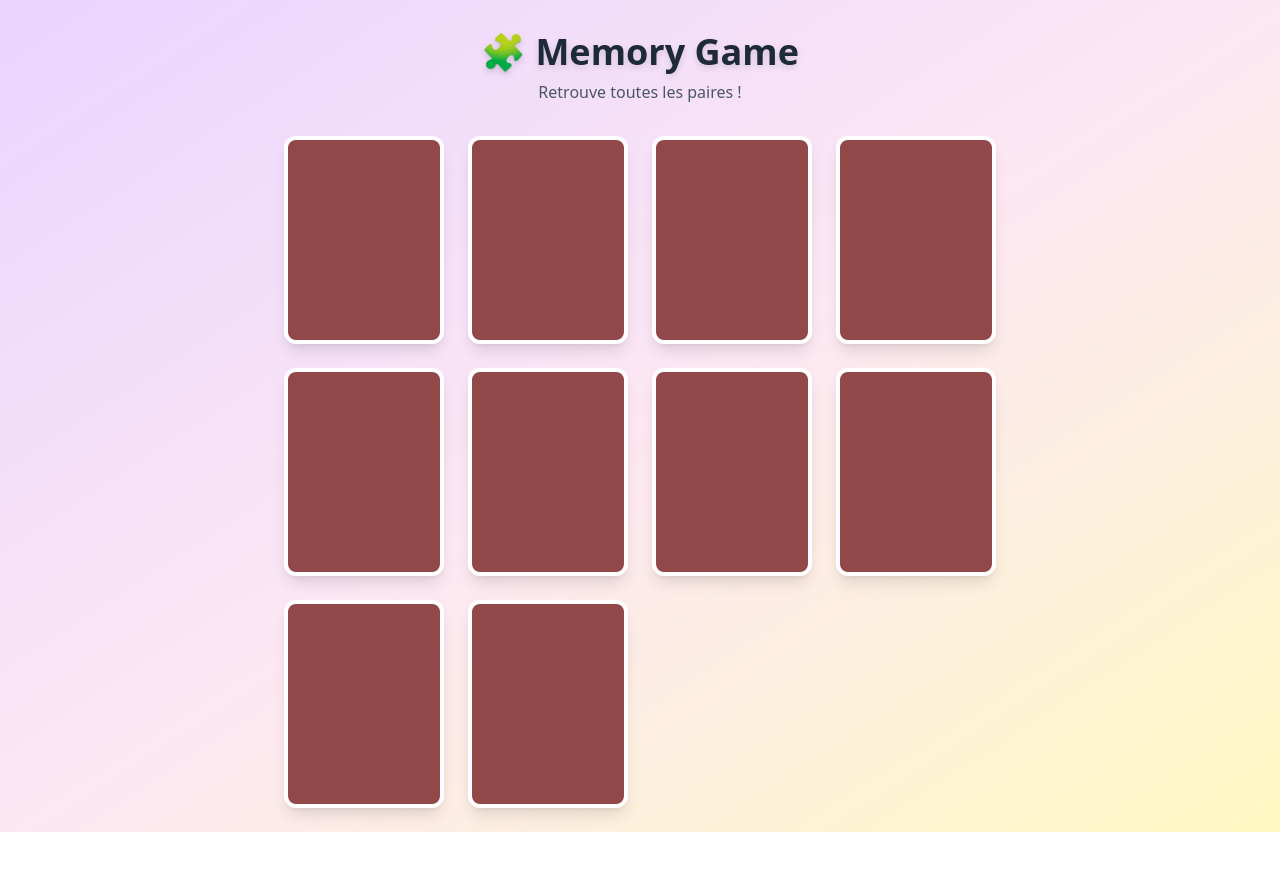
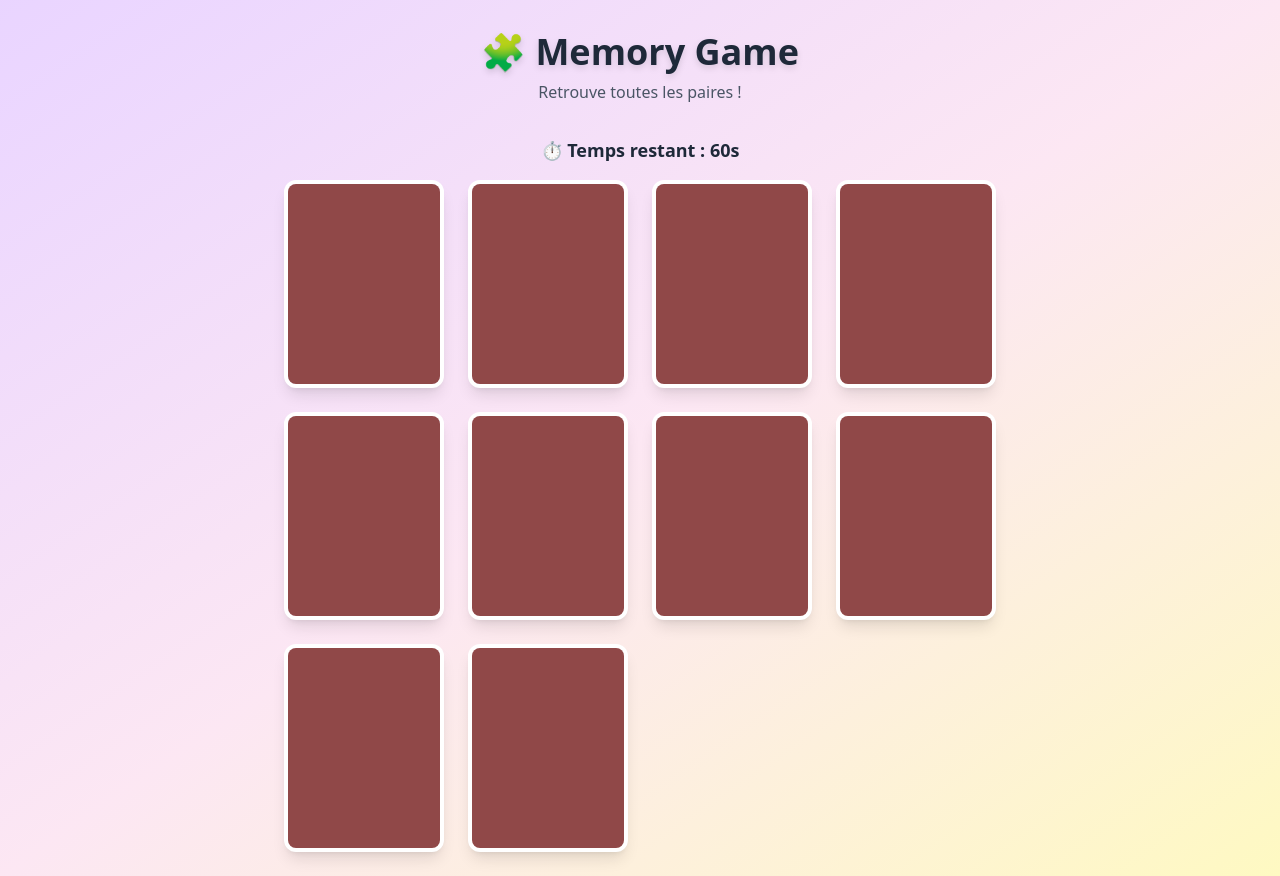
Before and after one commit to frenchneo/react-game-test, a React (Vite) app in the folder memory-game/: page / in a window 1280 px wide. Before the commit the page ends 832 px from the top, so only its background shows below. Built offline with nearby package versions, Linux system fonts and the light colour scheme.

Commit message:
feat: :sparkles: add timer

```diff
--- a/memory-game/src/App.jsx
+++ b/memory-game/src/App.jsx
@@ -19,6 +19,9 @@ function App() {
   const [isDisabled, setIsDisabled] = useState(false);
 
   const handleClick = (card) => {
+    if (!timerStarted) {
+      setTimerStarted(true);
+    }
     if (
       isDisabled ||
       flippedCards.includes(card.uniqueId) ||
@@ -48,6 +51,8 @@ function App() {
     setSecondChoice(null);
     setMatchedCards([]);
     setOpCards(traitementCards(cards));
+    setTimeLeft(60);
+    setTimerStarted(false);
     closeModal();
   };
 
@@ -70,6 +75,10 @@ function App() {
     }
     return doubled;
   };
+
+  const [timeLeft, setTimeLeft] = useState(60);
+  const [timerStarted, setTimerStarted] = useState(false);
+  const isWin = matchedCards.length === opCards.length && opCards.length > 0;
 
   useEffect(() => {
     setOpCards(traitementCards(cards));
@@ -109,22 +118,54 @@ function App() {
     }
   }, [matchedCards, opCards]);
 
+  useEffect(() => {
+    let interval = null;
+
+    if (timerStarted && timeLeft > 0) {
+      interval = setInterval(() => {
+        setTimeLeft((prev) => prev - 1);
+      }, 1000);
+    } else if (timeLeft === 0) {
+      clearInterval(interval);
+      openModal();
+    }
+
+    return () => clearInterval(interval);
+  }, [timerStarted, timeLeft]);
+
   return (
     <div className="min-h-screen bg-gradient-to-br from-purple-200 via-pink-100 to-yellow-100 flex flex-col items-center pb-6">
       <Header />
-
+      <p className="text-lg font-semibold text-gray-800 mb-4">
+        ⏱️ Temps restant : {timeLeft}s
+      </p>
       <Modal
         isOpen={modalIsOpen}
         onRequestClose={closeModal}
         className="fixed inset-0 flex items-center justify-center z-50"
         overlayClassName="fixed inset-0 bg-black bg-opacity-50"
-        contentLabel="Victoire"
+        contentLabel="Fin de partie"
       >
         <div className="bg-white rounded-2xl shadow-2xl p-8 text-center w-80 animate-fadeIn">
-          <h2 className="text-2xl font-bold text-gray-800 mb-4">🎉 Bravo !</h2>
-          <p className="text-gray-600 mb-6">
-            Tu as trouvé toutes les paires 👏
-          </p>
+          {isWin ? (
+            <>
+              <h2 className="text-2xl font-bold text-gray-800 mb-4">
+                🎉 Bravo !
+              </h2>
+              <p className="text-gray-600 mb-6">
+                Tu as trouvé toutes les paires 👏
+              </p>
+            </>
+          ) : (
+            <>
+              <h2 className="text-2xl font-bold text-red-600 mb-4">
+                ⏰ Temps écoulé !
+              </h2>
+              <p className="text-gray-600 mb-6">
+                Tu as perdu... Essaie encore 😉
+              </p>
+            </>
+          )}
           <button
             onClick={resetGame}
             className="mt-4 px-6 py-2 bg-gray-100 text-black font-semibold rounded-lg shadow-md
```
